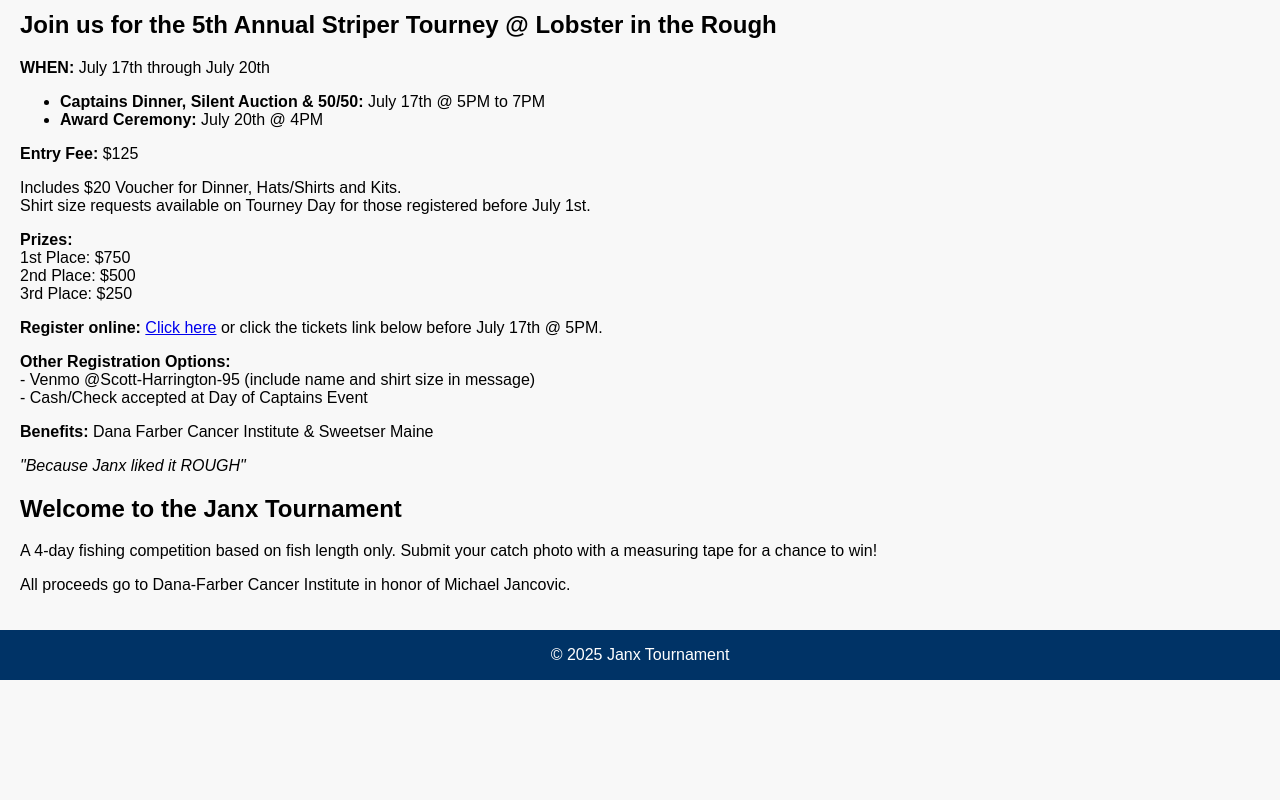
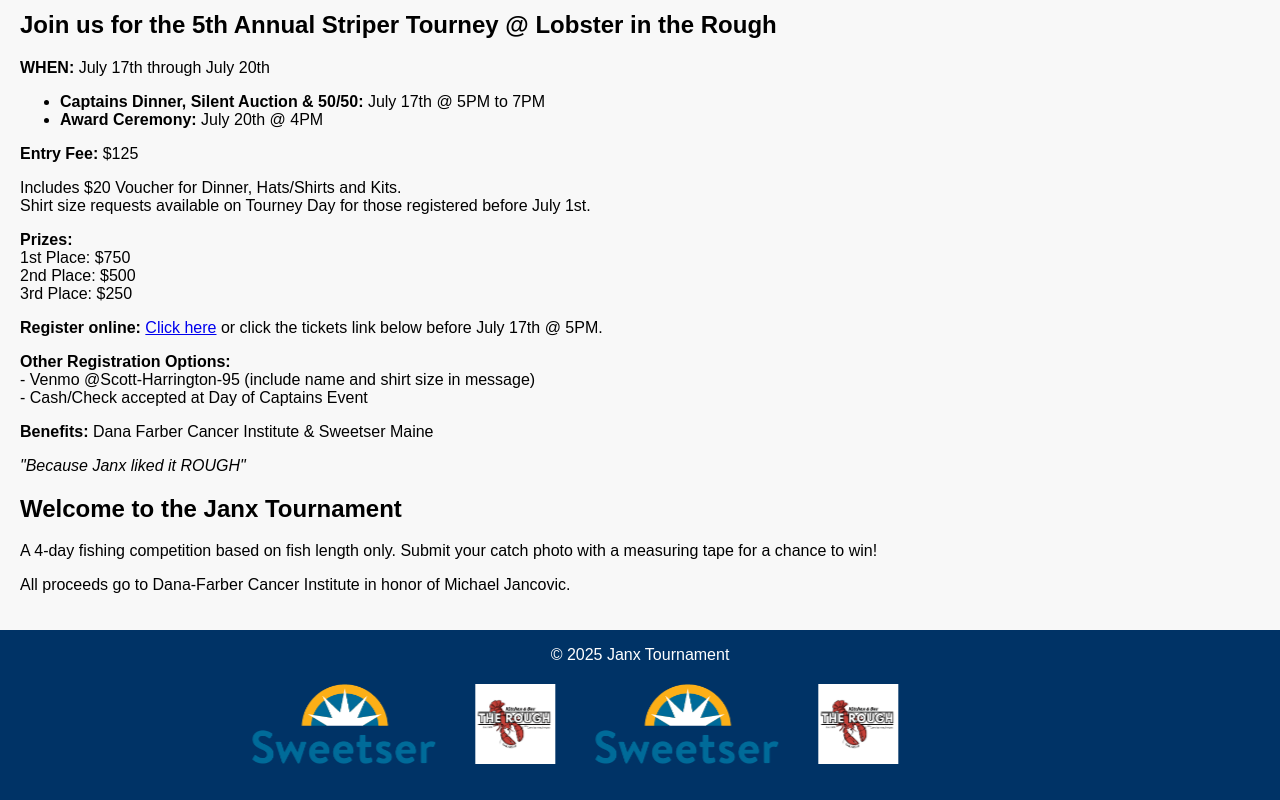
Before and after one commit to BlueIrish207/janxstripertournament, a plain HTML site: page index.html in a window 1280 px wide. Shown: the part 565-1365 px from the top of the page. Before the commit the page ends 1245 px from the top, so only its background shows below. Drawn offline with Linux system fonts and the light colour scheme.

Commit message:
Add files via upload

```diff
--- a/index.html
+++ b/index.html
@@ -71,6 +71,26 @@
 
   <footer>
     © 2025 Janx Tournament
-  </footer>
+
+<section class="sponsor-carousel">
+  <div class="carousel-container" style="overflow: hidden; padding: 20px 0; background: #003366;">
+    <div class="carousel-wrapper" style="display: flex; width: 100%; justify-content: center;">
+      <div class="carousel-track" style="display: flex; gap: 40px; animation: scroll 25s linear infinite; width: max-content;">
+        <img src="Sweetser.png" alt="Sweetser" style="height: 80px; object-fit: contain;" />
+        <img src="rough_sticker_2025.png" alt="The Rough" style="height: 80px; object-fit: contain;" />
+        <img src="Sweetser.png" alt="Sweetser" style="height: 80px; object-fit: contain;" />
+        <img src="rough_sticker_2025.png" alt="The Rough" style="height: 80px; object-fit: contain;" />
+      </div>
+    </div>
+  </div>
+  <style>
+    @keyframes scroll {
+      0% { transform: translateX(0); }
+      100% { transform: translateX(-50%); }
+    }
+  </style>
+</section>
+
+</footer>
 </body>
 </html>
```
Also changed, not shown: rules.html (+3 -0 lines), Sweetser.png (added), rough_sticker_2025.png (added).
